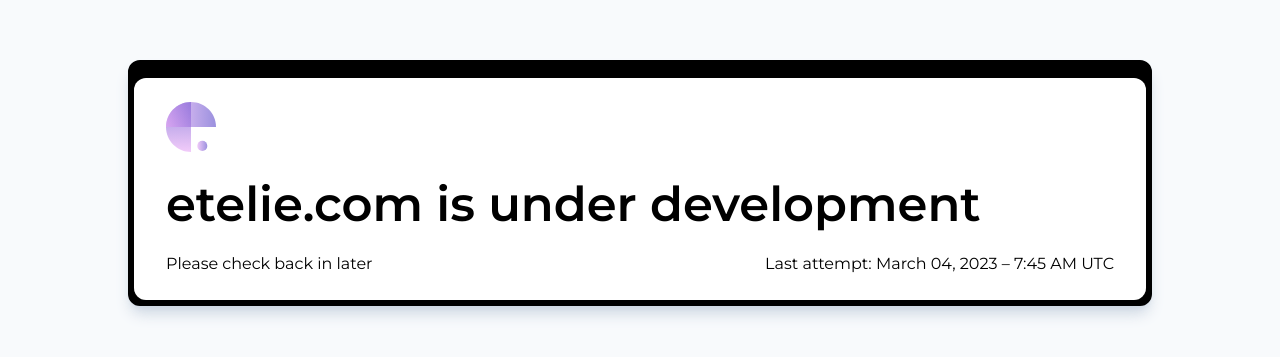
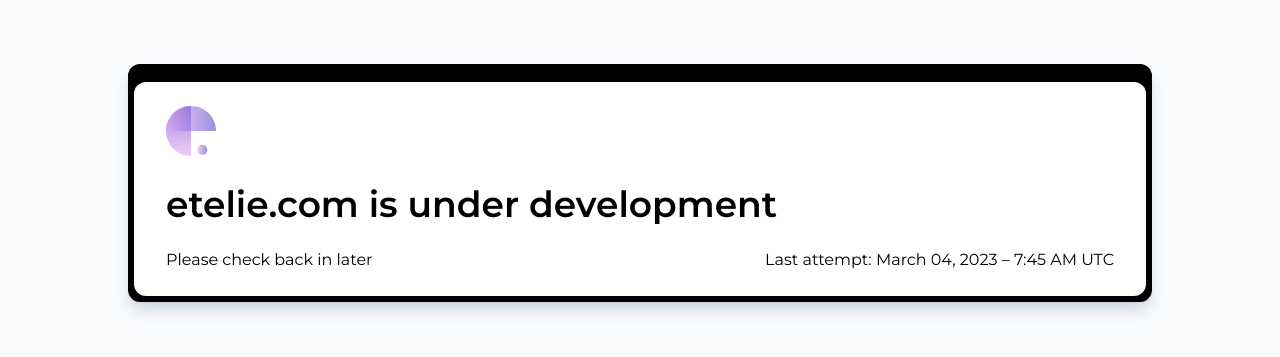
Before and after one commit to etelie/web, a React (Vite) app: page / in a window 1280 px wide. Shown: the part 217-574 px from the top of the page. Built offline with nearby package versions, Linux system fonts and the light colour scheme.

Commit message:
fix broken import

```diff
--- a/src/components/EtelieIcon/EtelieIcon.tsx
+++ b/src/components/EtelieIcon/EtelieIcon.tsx
@@ -1,6 +1,6 @@
 import clsx from 'clsx';
 
-import type { TailwindValue } from '~/types';
+import type { TailwindValue } from '@/types';
 
 export type IconProps = {
   size: TailwindValue;
--- a/src/components/HeadingText/HeadingText.tsx
+++ b/src/components/HeadingText/HeadingText.tsx
@@ -7,7 +7,7 @@
 };
 
 export const HeadingText = ({ id, children, className }: HeadingTextProps) => (
-  <h1 id={id} className={clsx(className, 't-font-sans t-text-5xl t-font-semibold')}>
+  <h1 id={id} className={clsx(className, 't-font-sans t-text-4xl t-font-semibold')}>
     {children}
   </h1>
 );
```
